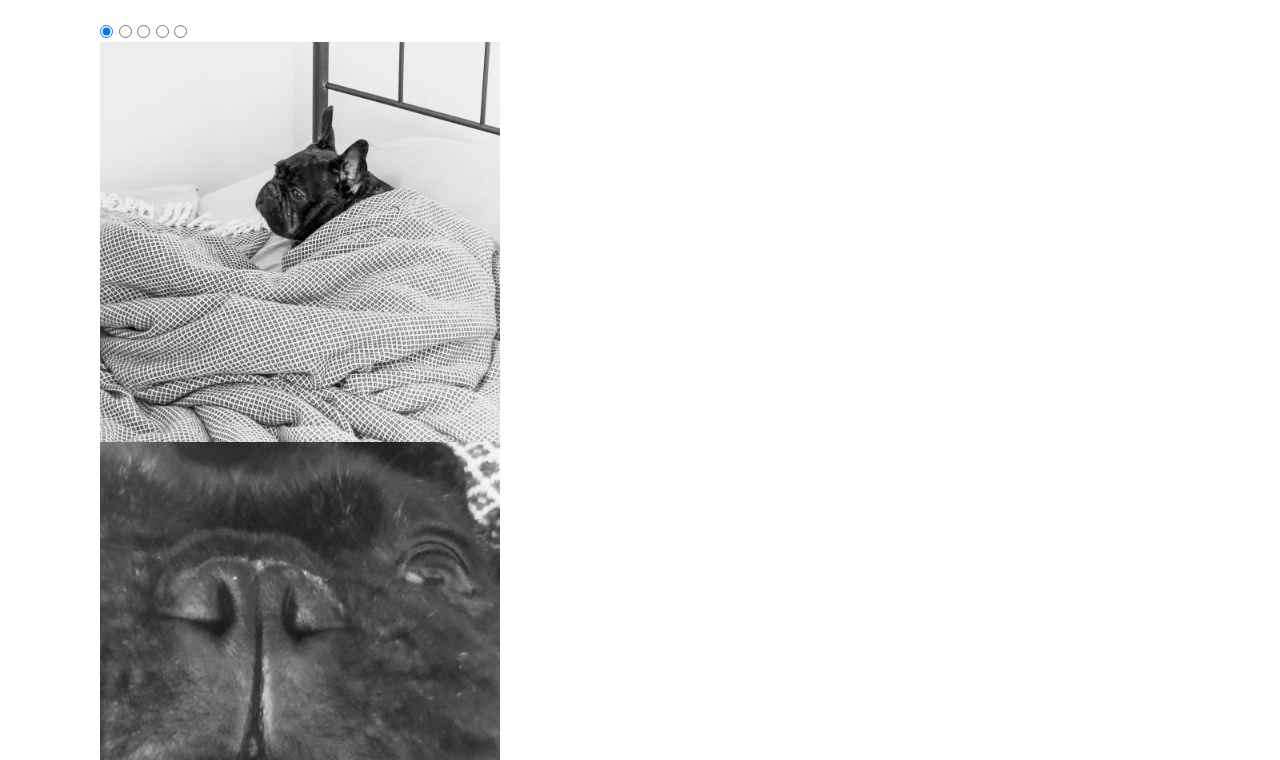
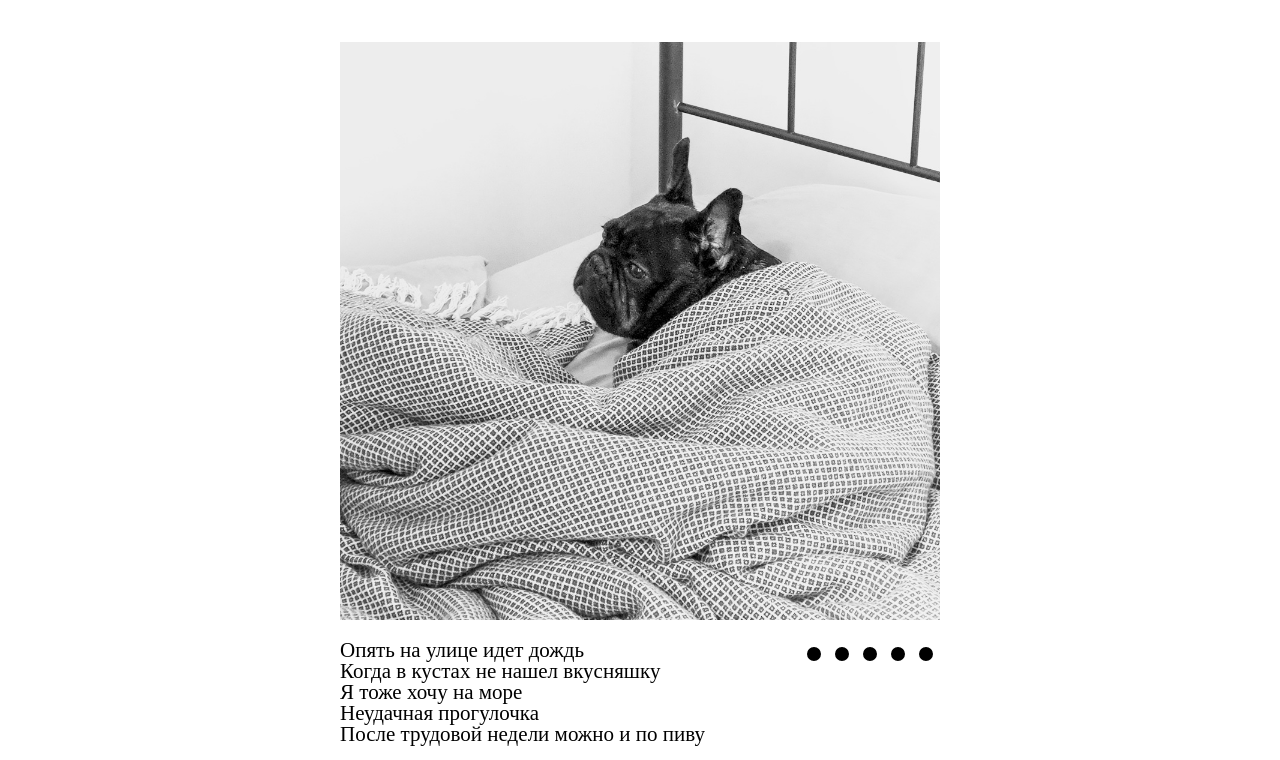
Before and after one commit to plcnsk/cssMemeSlider, a plain HTML site: page cssMemeSlider/index.html in a window 1280 px wide. Shown: the part 72-832 px from the top of the page. Drawn offline with Linux system fonts and the light colour scheme.

Commit message:
feat: add flip through of images (Sun, Sep 17, 2023 15:46:22 PM)

```diff
--- a/cssMemeSlider/index.html
+++ b/cssMemeSlider/index.html
@@ -1,5 +1,6 @@
 <!DOCTYPE html>
 <html lang="en">
+
 <head>
   <meta charset="UTF-8">
   <meta name="viewport" content="width=device-width, initial-scale=1.0">
@@ -8,6 +9,7 @@
   <link rel="shortcut icon" href="./images/bowls-and-cups.png" type="image/x-icon">
   <title>cssMemeSlider</title>
 </head>
+
 <body>
 
   <header class="wrapper">
@@ -22,53 +24,63 @@
     </div>
   </header>
 
-  <main class="wrapper">
+  <main class="wrapper main__wrapper">
     <div class="slider">
+
+      <input class="input" type="radio" name="slide" id="slide1" checked>
+      <input class="input" type="radio" name="slide" id="slide2">
+      <input class="input" type="radio" name="slide" id="slide3">
+      <input class="input" type="radio" name="slide" id="slide4">
+      <input class="input" type="radio" name="slide" id="slide5">
+
       <div class="slides">
-
-        <input type="radio" name="slide" id="slide-1" checked>
-        <input type="radio" name="slide" id="slide-2">
-        <input type="radio" name="slide" id="slide-3">
-        <input type="radio" name="slide" id="slide-4">
-        <input type="radio" name="slide" id="slide-5">
-
         <div class="slide">
-          <img src="./images/1.jpg" width="400" alt="">
+          <img src="./images/1.jpg" width="600" alt="">
         </div>
         <div class="slide">
-          <img src="./images/2.jpg" width="400" alt="">
+          <img src="./images/2.jpg" width="600" alt="">
         </div>
         <div class="slide">
-          <img src="./images/3.jpg" width="400" alt="">
+          <img src="./images/3.jpg" width="600" alt="">
         </div>
         <div class="slide">
-          <img src="./images/4.jpg" width="400" alt="">
+          <img src="./images/4.jpg" width="600" alt="">
         </div>
         <div class="slide">
-          <img src="./images/5.jpg" width="400" alt="">
+          <img src="./images/5.jpg" width="600" alt="">
+        </div>
+
+      </div>
     </div>
 
     <div class="navigation__section">
 
       <div class="description">
-            <p class="image__description"></p>
-            <p class="image__description"></p>
-            <p class="image__description"></p>
-            <p class="image__description"></p>
-            <p class="image__description"></p>
+        <p class="image__description">Опять на улице идет дождь</p>
+        <p class="image__description">Когда в кустах не нашел вкусняшку</p>
+        <p class="image__description">Я тоже хочу на море</p>
+        <p class="image__description">Неудачная прогулочка</p>
+        <p class="image__description">После трудовой недели можно и по пиву</p>
       </div>
 
       <div class="navigation">
-            <label for="slide-1" class="navigation__element"></label>
-            <label for="slide-2" class="navigation__element"></label>
-            <label for="slide-3" class="navigation__element"></label>
-            <label for="slide-4" class="navigation__element"></label>
-            <label for="slide-5" class="navigation__element"></label>
+        <label for="slide1" class="navigation__element">
+          <span></span>
+        </label>
+        <label for="slide2" class="navigation__element">
+          <span></span>
+        </label>
+        <label for="slide3" class="navigation__element">
+          <span></span>
+        </label>
+        <label for="slide4" class="navigation__element">
+          <span></span>
+        </label>
+        <label for="slide5" class="navigation__element">
+          <span></span>
+        </label>
       </div>
 
-        </div>
-
-      </div>
     </div>
   </main>
 
@@ -81,4 +93,5 @@
   </footer>
 
 </body>
+
 </html>
--- a/cssMemeSlider/style.css
+++ b/cssMemeSlider/style.css
@@ -47,9 +47,100 @@ body {
   background-color: #ffffff50;
 }
 
+.main__wrapper {
+  display: flex;
+  justify-content: center;
+  align-items: center;
+  flex-direction: column;
+}
 
+.slider {
+  width: 600px;
+  height: 600px;
+  overflow: hidden;
+}
 
+.slides {
+  width: 500%;
+  height: 100%;
+  display: flex;
+  transition: all 0.6s ease-out;
+}
 
+.slide {
+  width: 20%;
+  transition: all 0.4s ease-out;
+}
+
+.input {
+  width: 0;
+  height: 0;
+}
+
+.navigation__section {
+  display: flex;
+  justify-content: space-between;
+
+  width: 600px;
+  padding-top: 20px;
+}
+
+.image__description {
+  font-size: 1.5rem;
+}
+
+.navigation {
+  width: 140px;
+  display: flex;
+  justify-content: space-between;
+}
+
+.navigation__element {
+  height: 28px;
+  width: 28px;
+  border: 7px solid #fff;
+  background-color: #000;
+  border-radius: 50%;
+  cursor: pointer;
+  transition: all 0.4s ease-out;
+
+  display: flex;
+  justify-content: center;
+  align-items: center;
+}
+
+.navigation__element span {
+  display: block;
+  width: 8px;
+  height: 8px;
+  border-radius: 50%;
+  background-color: #000;
+}
+
+.navigation__element:hover {
+ background-color: #0000005d;
+}
+
+/* magic */
+#slide1:checked ~ .slides {
+  transform: translateX(0);
+}
+
+#slide2:checked ~ .slides {
+  transform: translateX(-20%);
+}
+
+#slide3:checked ~ .slides {
+  transform: translateX(-40%);
+}
+
+#slide4:checked ~ .slides {
+  transform: translateX(-60%);
+}
+
+#slide5:checked ~ .slides {
+  transform: translateX(-80%);
+}
 
 .footer__container {
   display: flex;
```
Lines whose indentation alone changed are shown as unchanged.
